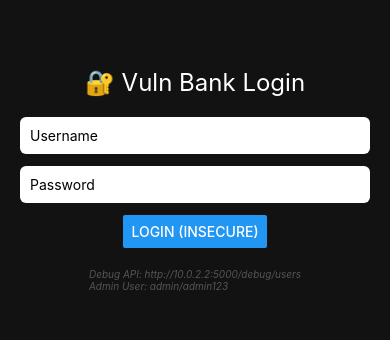
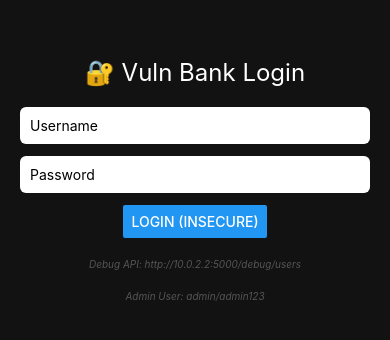
Before and after one commit to Commando-X/vuln-bank-mobile, a React Native app: screen / in a window 390 px wide. Shown: the part 242-582 px from the top of the page. Built offline with nearby package versions, Linux system fonts and the light colour scheme.

Commit message:
fixed menu alignments

```diff
--- a/App.tsx
+++ b/App.tsx
@@ -1,6 +1,18 @@
+// Updated App.tsx with a fixed top‑bar header and proper layout spacing
+
 import React, { useState, useEffect } from 'react';
 import {
-  View, Text, TextInput, Button, StyleSheet, ScrollView, Alert, TouchableOpacity, Modal,
+  View,
+  Text,
+  TextInput,
+  Button,
+  StyleSheet,
+  ScrollView,
+  Alert,
+  TouchableOpacity,
+  Modal,
+  SafeAreaView,
+  Platform,
 } from 'react-native';
 import AsyncStorage from '@react-native-async-storage/async-storage';
 import Icon from 'react-native-vector-icons/FontAwesome';
@@ -10,13 +22,25 @@ const HIDDEN_DEBUG_ENDPOINT = '/debug/users';
 const HARDCODED_ADMIN = { username: 'admin', password: 'admin123' };
 
 const App = () => {
-  const [screen, setScreen] = useState<'login' | 'dashboard' | 'transactions'>('login');
+  const [screen, setScreen] = useState<
+    | 'login'
+    | 'dashboard'
+    | 'transactions'
+    | 'profile'
+    | 'transfer'
+    | 'loans'
+    | 'cards'
+    | 'bills'
+    | 'admin'
+    | 'balance'
+  >('login');
   const [menuVisible, setMenuVisible] = useState(false);
   const [username, setUsername] = useState('');
   const [password, setPassword] = useState('');
   const [jwt, setJwt] = useState<string | null>(null);
   const [accountNumber, setAccountNumber] = useState('');
   const [transactions, setTransactions] = useState<any[]>([]);
+  const [isAdmin, setIsAdmin] = useState(false);
 
   useEffect(() => {
     AsyncStorage.getItem('jwt').then(token => {
@@ -24,6 +48,7 @@ const App = () => {
     });
   }, []);
 
+  /*  ──────────────  Auth & API helpers  ────────────── */
   const login = async () => {
     try {
       const response = await fetch(`${API_BASE}/login`, {
@@ -34,6 +59,7 @@ const App = () => {
       const data = await response.json();
       if (response.ok && data.token) {
         setJwt(data.token);
+        setIsAdmin(username.toLowerCase() === 'admin');
         await AsyncStorage.setItem('jwt', data.token);
         setScreen('dashboard');
       } else {
@@ -46,11 +72,10 @@ const App = () => {
 
   const fetchTransactions = async () => {
     try {
-      const res = await fetch(`${API_BASE}/api/transactions?account_number=${accountNumber}`, {
-        headers: {
-          Authorization: `Bearer ${jwt}`,
-        },
-      });
+      const res = await fetch(
+        `${API_BASE}/api/transactions?account_number=${accountNumber}`,
+        { headers: { Authorization: `Bearer ${jwt}` } },
+      );
       const data = await res.json();
       if (res.ok) {
         setTransactions(data.transactions || []);
@@ -63,15 +88,17 @@ const App = () => {
     }
   };
 
+  /*  ──────────────  UI Helpers  ────────────── */
   const renderHeader = () => (
-    <View style={styles.header}>
-      {screen !== 'login' && (
+    <View style={styles.fixedTopBar}>
       <TouchableOpacity onPress={() => setScreen('dashboard')}>
-          <Icon name="arrow-left" size={24} color="#ccc" />
+        <Icon name="arrow-left" size={24} color="#ccc" style={{ marginRight: 12 }} />
       </TouchableOpacity>
-      )}
+
+      <Text style={styles.headerText}>🏦 Dashboard</Text>
+
       <TouchableOpacity onPress={() => setMenuVisible(true)}>
-        <Icon name="bars" size={24} color="#fff" />
+        <Icon name="bars" size={24} color="#fff" style={{ marginLeft: 12 }} />
       </TouchableOpacity>
     </View>
   );
@@ -80,53 +107,111 @@ const App = () => {
     <Modal animationType="slide" transparent visible={menuVisible}>
       <View style={styles.menuContainer}>
         <View style={styles.menuBox}>
-          {['Profile', 'Money Transfer', 'Loans', 'Transaction History', 'Virtual Cards', 'Bill Payments'].map((item, i) => (
-            <Text key={i} style={styles.menuItem}>{item}</Text>
+          {[
+            { name: 'Profile', key: 'profile' },
+            { name: 'Money Transfer', key: 'transfer' },
+            { name: 'Loans', key: 'loans' },
+            { name: 'Transaction History', key: 'transactions' },
+            { name: 'Virtual Cards', key: 'cards' },
+            { name: 'Bill Payments', key: 'bills' },
+            { name: 'Check Balance', key: 'balance' },
+            ...(isAdmin ? [{ name: 'Admin Panel', key: 'admin' }] : []),
+          ].map(({ name, key }, i) => (
+            <TouchableOpacity
+              key={i}
+              onPress={() => {
+                setScreen(key as any);
+                setMenuVisible(false);
+              }}
+            >
+              <Text style={styles.menuItem}>{name}</Text>
+            </TouchableOpacity>
           ))}
-          <TouchableOpacity onPress={async () => {
+
+          <TouchableOpacity
+            onPress={async () => {
               await AsyncStorage.removeItem('jwt');
               setJwt(null);
               setScreen('login');
               setMenuVisible(false);
-          }}>
+            }}
+          >
             <Text style={styles.logoutBtn}>Logout</Text>
           </TouchableOpacity>
+
           <Button title="Close" onPress={() => setMenuVisible(false)} />
         </View>
       </View>
     </Modal>
   );
 
+  const renderPlaceholder = (label: string) => (
+    <SafeAreaView style={styles.screen}>
+      {renderHeader()}
+      <View style={styles.headerSpacer} />
+      <View style={styles.contentCenter}>
+        <Text style={styles.title}>{label} Page Coming Soon</Text>
+      </View>
+      {renderMenu()}
+    </SafeAreaView>
+  );
+
+  /*  ──────────────  Screens  ────────────── */
+
+  // ─── Login ───────────────────────────────────────────
   if (screen === 'login') {
     return (
-      <View style={styles.centeredContainer}>
+      <SafeAreaView style={styles.screen}>
+        <View style={styles.contentCenter}>
           <Text style={styles.title}>🔐 Vuln Bank Login</Text>
-        <TextInput style={styles.input} placeholder="Username" value={username} onChangeText={setUsername} />
-        <TextInput style={styles.input} placeholder="Password" value={password} secureTextEntry onChangeText={setPassword} />
+          <TextInput
+            style={styles.input}
+            placeholder="Username"
+            value={username}
+            onChangeText={setUsername}
+          />
+          <TextInput
+            style={styles.input}
+            placeholder="Password"
+            value={password}
+            secureTextEntry
+            onChangeText={setPassword}
+          />
           <Button title="Login (Insecure)" onPress={login} />
-        <Text style={styles.debugText}>
-          {`Debug API: ${API_BASE}${HIDDEN_DEBUG_ENDPOINT}`}
-          {`\nAdmin User: ${HARDCODED_ADMIN.username}/${HARDCODED_ADMIN.password}`}
-        </Text>
+          <Text style={styles.debugText}>{`Debug API: ${API_BASE}${HIDDEN_DEBUG_ENDPOINT}`}</Text>
+          <Text style={styles.debugText}>{`Admin User: ${HARDCODED_ADMIN.username}/${HARDCODED_ADMIN.password}`}</Text>
         </View>
+      </SafeAreaView>
     );
   }
 
+  // ─── Dashboard ───────────────────────────────────────
   if (screen === 'dashboard') {
     return (
-      <ScrollView contentContainerStyle={styles.centeredContainer}>
+      <SafeAreaView style={styles.screen}>
         {renderHeader()}
-        <Text style={styles.title}>🏦 Dashboard</Text>
-        <TextInput style={styles.input} placeholder="Account Number" value={accountNumber} onChangeText={setAccountNumber} />
+        <View style={styles.headerSpacer} />
+        <ScrollView contentContainerStyle={styles.contentCenter}>
+          <TextInput
+            style={styles.input}
+            placeholder="Account Number"
+            value={accountNumber}
+            onChangeText={setAccountNumber}
+          />
           <Button title="View Transactions" onPress={fetchTransactions} />
+        </ScrollView>
         {renderMenu()}
-      </ScrollView>
+      </SafeAreaView>
     );
   }
 
+  // ─── Transactions ───────────────────────────────────
+  if (screen === 'transactions') {
     return (
-    <ScrollView contentContainerStyle={styles.centeredContainer}>
+      <SafeAreaView style={styles.screen}>
         {renderHeader()}
+        <View style={styles.headerSpacer} />
+        <ScrollView contentContainerStyle={styles.contentCenter}>
           <Text style={styles.title}>📄 Transactions</Text>
           {transactions.map((tx, i) => (
             <View key={i} style={styles.result}>
@@ -137,24 +222,105 @@ const App = () => {
               <Text style={styles.resultText}>Time: {tx.timestamp}</Text>
             </View>
           ))}
+        </ScrollView>
         {renderMenu()}
-    </ScrollView>
+      </SafeAreaView>
     );
+  }
+
+  // ─── Other placeholder screens ───────────────────────
+  return renderPlaceholder(screen.charAt(0).toUpperCase() + screen.slice(1));
 };
 
+/*  ──────────────  Styles  ────────────── */
+const HEADER_HEIGHT = (Platform.OS === 'android' ? 40 : 60) + 10;
+
 const styles = StyleSheet.create({
-  container: { flexGrow: 1, padding: 20, backgroundColor: '#121212' },
-  centeredContainer: { flexGrow: 1, justifyContent: 'center', alignItems: 'center', padding: 20, backgroundColor: '#121212' },
-  title: { fontSize: 24, color: '#fff', marginBottom: 20, textAlign: 'center' },
-  input: { backgroundColor: '#fff', padding: 10, marginBottom: 12, borderRadius: 6, width: '100%' },
-  result: { backgroundColor: '#1f1f1f', padding: 15, marginTop: 20, borderRadius:  10, width: '100%' },
-  resultText: { color: '#fff', marginBottom: 6 },
-  debugText: { color: '#555', marginTop: 20, fontSize: 10, fontStyle: 'italic' },
-  header: { flexDirection: 'row', justifyContent: 'space-between', marginBottom: 10, width: '100%' },
-  menuContainer: { flex: 1, justifyContent: 'flex-start', backgroundColor: 'rgba(0,0,0,0.4)' },
-  menuBox: { backgroundColor: '#fff', padding: 20, width: '80%', height: '100%' },
-  menuItem: { fontSize: 18, marginBottom: 15 },
-  logoutBtn: { color: 'red', fontWeight: 'bold', marginVertical: 15, fontSize: 16 },
+  screen: {
+    flex: 1,
+    backgroundColor: '#121212',
+  },
+  contentCenter: {
+    flex: 1,
+    justifyContent: 'center',
+    alignItems: 'center',
+    padding: 20,
+  },
+  fixedTopBar: {
+    position: 'absolute',
+    top: 0,
+    left: 0,
+    right: 0,
+    zIndex: 10,
+    backgroundColor: '#121212',
+    flexDirection: 'row',
+    justifyContent: 'space-between',
+    alignItems: 'center',
+    paddingHorizontal: 15,
+    paddingTop: Platform.OS === 'android' ? 40 : 60,
+    paddingBottom: 10,
+  },
+  headerText: {
+    color: '#fff',
+    fontSize: 20,
+    flex: 1,
+    textAlign: 'center',
+  },
+  headerSpacer: {
+    height: HEADER_HEIGHT,
+  },
+  title: {
+    fontSize: 24,
+    color: '#fff',
+    marginBottom: 20,
+    textAlign: 'center',
+  },
+  input: {
+    backgroundColor: '#fff',
+    padding: 10,
+    marginBottom: 12,
+    borderRadius: 6,
+    width: '100%',
+  },
+  result: {
+    backgroundColor: '#1f1f1f',
+    padding: 15,
+    marginTop: 20,
+    borderRadius: 10,
+    width: '100%',
+  },
+  resultText: {
+    color: '#fff',
+    marginBottom: 6,
+  },
+  debugText: {
+    color: '#555',
+    marginTop: 20,
+    fontSize: 10,
+    fontStyle: 'italic',
+    textAlign: 'center',
+  },
+  menuContainer: {
+    flex: 1,
+    justifyContent: 'flex-start',
+    backgroundColor: 'rgba(0,0,0,0.4)',
+  },
+  menuBox: {
+    backgroundColor: '#fff',
+    padding: 20,
+    width: '80%',
+    height: '100%',
+  },
+  menuItem: {
+    fontSize: 18,
+    marginBottom: 15,
+  },
+  logoutBtn: {
+    color: 'red',
+    fontWeight: 'bold',
+    marginVertical: 15,
+    fontSize: 16,
+  },
 });
 
 export default App;
```
Lines whose indentation alone changed are shown as unchanged.
